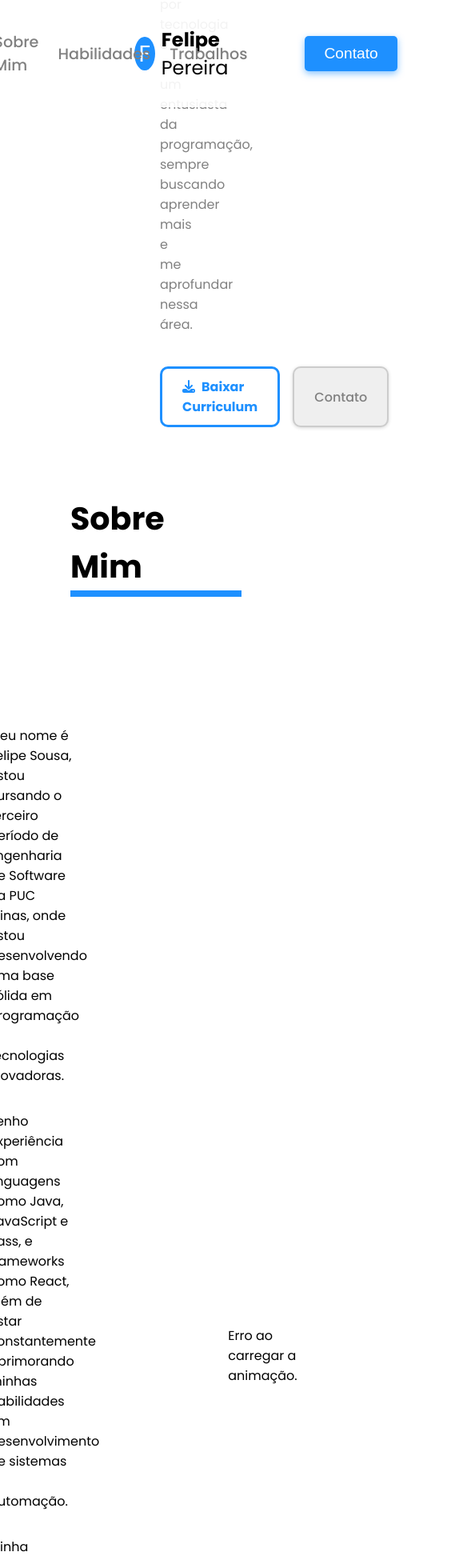
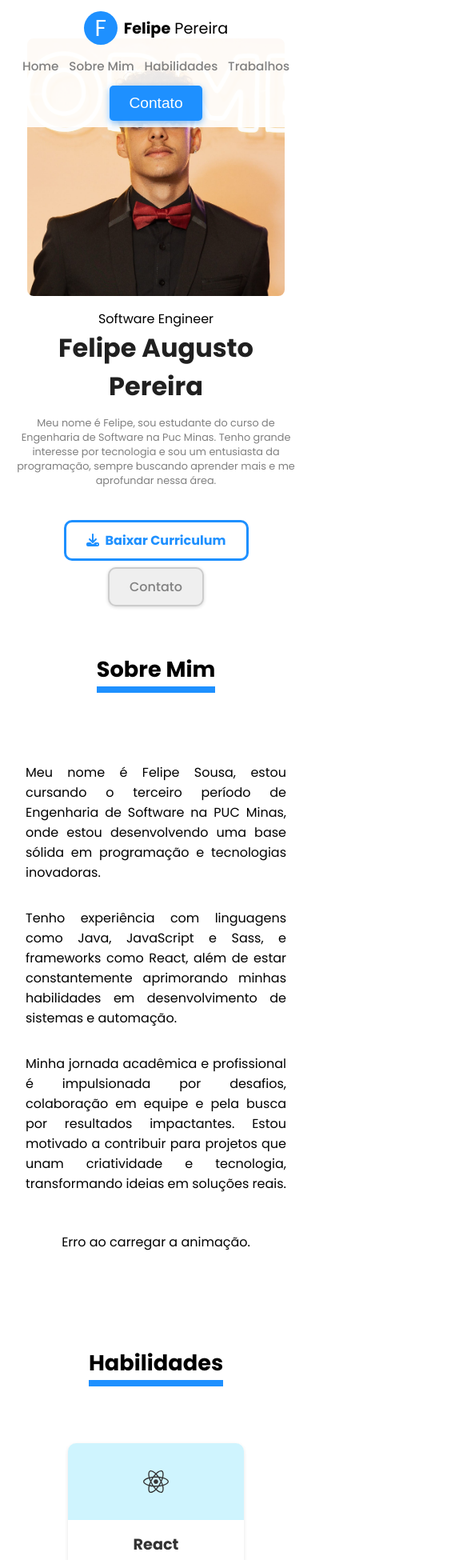
Before and after one commit to felipeaps46/Portifolio, a React (Vite) app in the folder Portifolio/: page / in a window 390 px wide. Shown: the top 1950 px of the page at 80% size, 564 px wide, since content can reach past the window. Built offline with nearby package versions, Linux system fonts and the light colour scheme; no server answers.

Commit message:
Mudanças na responsividade

```diff
--- a/Portifolio/src/components/Animation/index.jsx
+++ b/Portifolio/src/components/Animation/index.jsx
@@ -7,7 +7,7 @@ const Animation = ({animationUrl}) => {
     if (loading) return <p>Carregando animação...</p>;
     if (!animationData) return <p>Erro ao carregar a animação.</p>;
 
-    return <Lottie animationData={animationData} loop autoplay style={{ maxWidth: "100%" }} />;
+    return <Lottie animationData={animationData} loop autoplay style={{ maxWidth: "100%", overflow: "hidden" }} />;
 }
 
 export default Animation
--- a/Portifolio/src/components/CardsTech/styles.module.scss
+++ b/Portifolio/src/components/CardsTech/styles.module.scss
@@ -1,40 +1,37 @@
 .main {
-    display: flex;
-    flex-direction: row;
-    flex-wrap: wrap;
-    gap: 1rem;
-    justify-content: center;
-    padding: 2rem;
-    max-width: 100%;
-
+    display: flex;             /* Layout em flex */
+    flex-wrap: wrap;           /* Permite quebra de linha */
+    gap: 1.5rem;               /* Espaçamento entre os cards */
+    justify-content: center;   /* Centraliza os cards */
+    max-width: 1200px;         /* Largura máxima do container */
+    margin: 0 auto;            /* Centraliza horizontalmente na tela */
+    padding: 2rem;             /* Espaçamento interno */
 
     .itemContainer {
-        display: flex;
-        flex-direction: column;
-        align-items: center;
-        width: 20%;
-        height: 11rem;
+      /* Ajuste de dimensões para o card */
+      width: 220px;            /* Largura fixa (ajuste conforme necessário) */
+      background-color: #fff;  /* Fundo branco para destacar */
       border-radius: 10px;
-        box-shadow: 0 4px 8px rgba(0, 0, 0, 0.1);
+      overflow: hidden;
+      text-align: center;
+      cursor: pointer;
       transition: transform 0.3s, box-shadow 0.3s;
-        cursor: pointer;
+      box-shadow: 0 2px 5px rgba(0, 0, 0, 0.1);
 
+      /* Efeito hover */
       &:hover {
         transform: translateY(-5px);
-            box-shadow: 0 6px 12px rgba(0, 0, 0, 0.15);
+        box-shadow: 0 5px 10px rgba(0, 0, 0, 0.15);
       }
 
+      /* Seção do ícone */
       .iconContainer {
+        /* Você pode usar a cor vinda de props ou JS inline */
+        background-color: #f5f5f5;
+        padding: 2rem;
         display: flex;
-            width: 100%;
-            height: 50%;
+        align-items: center;
         justify-content: center;
-            padding: 0;
-            background-position: center;
-            align-items: center;
-            background-size: cover;
-            border-top-left-radius: 10px;
-            border-top-right-radius: 10px;
 
         .icon {
           font-size: 2rem;
@@ -42,21 +39,82 @@
         }
       }
 
+      /* Seção do texto */
       .textContainer {
-            display: flex;
+        padding: 1rem;
 
-            width: 100%;
-            height: 50%;
-            justify-content: center;
-            align-items: center;
-
-            .title{
+        .title {
           font-size: 1.2rem;
           font-weight: 700;
-                text-align: center;
+          margin: 0;
+          color: #333;
+        }
+      }
     }
   }
 
 
+/* ------------------------- */
+/*       RESPONSIVIDADE      */
+/* ------------------------- */
+
+@media (max-width: 992px) {
+    .main {
+      padding: 2rem 1rem;
+    }
+
+    .itemContainer {
+      width: 25%;
+      height: 10rem;
+
+      .iconContainer .icon {
+        font-size: 2.2rem;
+      }
+
+      .textContainer .title {
+        font-size: 1.1rem;
       }
     }
+  }
+
+  @media (max-width: 768px) {
+    .main {
+      padding: 1.5rem 1rem;
+    }
+
+    .itemContainer {
+      width: 33.3%;
+      height: 9.5rem;
+
+      .iconContainer .icon {
+        font-size: 2rem;
+      }
+
+      .textContainer .title {
+        font-size: 1rem;
+      }
+    }
+  }
+
+  @media (max-width: 480px) {
+    .main {
+      padding: 1rem 0.5rem;
+    }
+
+    .itemContainer {
+      width: 80%;
+      height: auto;
+
+      .iconContainer {
+        .icon {
+          font-size: 1.8rem;
+        }
+      }
+
+      .textContainer {
+        .title {
+          font-size: 0.95rem;
+        }
+      }
+    }
+  }
--- a/Portifolio/src/components/NavBar/styles.module.scss
+++ b/Portifolio/src/components/NavBar/styles.module.scss
@@ -75,3 +75,70 @@
         }
     }
 }
+
+
+
+
+
+/* -------------------- */
+/*       RESPONSIVO     */
+/* -------------------- */
+
+@media (max-width: 768px) {
+    .main,
+    .mainScrolled {
+      padding: 1rem 2rem;
+
+      .leftMenu {
+        width: auto;
+        padding-left: 0;
+        margin-right: auto;
+      }
+
+      .rightMenu {
+        width: auto;
+        padding-right: 0;
+        margin-left: auto;
+        gap: 1rem;
+        .linkText {
+          font-size: 1rem;
+        }
+      }
+    }
+  }
+
+  @media (max-width: 480px) {
+    .main,
+    .mainScrolled {
+      flex-direction: column;
+      justify-content: center;
+      padding: 0.5rem 1rem;
+
+      .leftMenu {
+        width: 100%;
+        padding-left: 0;
+        justify-content: center;
+        margin-bottom: 0.5rem;
+
+        .nameTitle {
+          font-size: 1.2rem;
+        }
+      }
+
+      .rightMenu {
+        width: 100%;
+        padding-right: 0;
+        justify-content: center;
+        flex-wrap: wrap;
+        gap: 0.8rem;
+
+        .linkText {
+          font-size: 0.95rem;
+        }
+
+        .btnContainer {
+          margin-left: 0;
+        }
+      }
+    }
+  }
--- a/Portifolio/src/data/HabilidadesData.tsx
+++ b/Portifolio/src/data/HabilidadesData.tsx
@@ -20,10 +20,6 @@ export const HabilidadesData = [
         icon: faSass
     },
     {
-        title: "C",
-        icon: faC
-    },
-    {
         title: "Java",
         icon: faJava
     },
--- a/Portifolio/src/data/ProjetosData.tsx
+++ b/Portifolio/src/data/ProjetosData.tsx
@@ -34,7 +34,7 @@ export const ProjetosData = [
     {
         title: "Básico Bem Feito",
         image: projeto01,
-        description: "Projeto desenvolvido na disciplina de Trabalho Interdisciplinar do primeiro período do curso, com foco na criação de um sistema para gestão e acompanhamento de treinos. A solução foi projetada para permitir que usuários acompanhem sua evolução na academia e tenham fichas de treino personalizadas de acordo com seus objetivos e necessidades individuais.",
+        description: "Projeto desenvolvido na disciplina de Trabalho Interdisciplinar do primeiro período do curso, com foco na criação de um sistema para gestão e acompanhamento de treinos.",
         link: "",
         type: "Academia",
         technologies: [
--- a/Portifolio/src/index.css
+++ b/Portifolio/src/index.css
@@ -1,6 +1,10 @@
 @import url('https://fonts.googleapis.com/css2?family=Poppins:wght@400;500;600;700&display=swap');
 
-
+html, body {
+  margin: 0;
+  padding: 0;
+  overflow-x: hidden;
+}
 
 body {
     font-family: 'Poppins', sans-serif;
--- a/Portifolio/src/styles/home.module.scss
+++ b/Portifolio/src/styles/home.module.scss
@@ -1,9 +1,15 @@
 @import url('https://fonts.googleapis.com/css2?family=Poppins:wght@400;500;600;700&display=swap');
 
-
+*,
+*::before,
+*::after {
+    box-sizing: border-box;
+}
 
 
 .main {
+    width: 100%;
+
     padding: 0 5rem;
 
     .secaoInicial {
@@ -186,7 +192,7 @@
         width: 100%;
 
         .cardsContainer {
-            max-width: 100vw;
+            max-width: 100%;
             padding: 7rem;
             padding-bottom: 0;
             padding-top: 3rem;
@@ -224,10 +230,12 @@
                     color: #202020;
                 }
 
-                .contatoEmailContainer, .contatoTelefoneContainer {
+                .contatoEmailContainer,
+                .contatoTelefoneContainer {
                     display: flex;
                     align-items: center;
-                    gap: 0.5rem; /* Espaço entre o ícone e o texto */
+                    gap: 0.5rem;
+                    /* Espaço entre o ícone e o texto */
                 }
 
                 .btnContainer {
@@ -267,3 +275,193 @@
         }
     }
 }
+
+
+
+
+
+
+
+
+
+
+/* responsividade.scss */
+
+/* Ajustes para telas até 768px (tablets e pequenos desktops) */
+@media only screen and (max-width: 768px) {
+    .main {
+        padding: 0 2rem;
+
+        .secaoInicial {
+            flex-direction: column;
+            margin-top: 4rem;
+            height: auto;
+
+            .secaoInicial_Esquerda,
+            .secaoInicial_Direita {
+                width: 100%;
+                padding: 0;
+                text-align: center;
+            }
+
+            .secaoInicial_Esquerda {
+                justify-content: center;
+                margin-bottom: 1rem;
+
+                .imagemPessoal {
+                    width: 80%;
+                }
+            }
+
+            .secaoInicial_Direita {
+                padding: 1rem;
+
+                .subtitulo {
+                    font-size: 1.2rem;
+                }
+
+                .titulo {
+                    font-size: 2.5rem;
+                }
+
+                .descricao {
+                    font-size: 0.9rem;
+                    padding-right: 0;
+                }
+
+                .secaoInicial_btnsContainer {
+                    flex-direction: column;
+                    gap: 0.5rem;
+                    align-items: center;
+                }
+            }
+        }
+
+        .secaoSobre {
+            .secaoSobre_Content {
+                display: flex;
+                flex-direction: column;
+                padding: 1rem;
+
+                .secaoSobre_Esquerda,
+                .secaoSobre_Direita {
+                    width: 100%;
+                    padding: 1rem;
+                    text-align: justify;
+                }
+
+                .secaoSobre_Direita {
+                    margin-top: 1rem;
+                }
+            }
+        }
+
+        .secaoHabilidades {
+            .cardsContainer {
+                padding: 3rem 1rem 0 1rem;
+            }
+        }
+
+        .secaoContato {
+            margin-top: 6rem;
+            .secaoContato_Content {
+                flex-direction: column;
+                align-items: center;
+                padding: 3rem 1rem;
+                gap: 2rem;
+
+                .secaoContato_Esquerda,
+                .secaoContato_Direita {
+                    width: 100%;
+                    padding: 0;
+                }
+            }
+        }
+    }
+
+    .tituloSecao {
+        margin-top: 5%;
+
+        .titulo {
+            font-size: 1.9rem;
+        }
+    }
+}
+
+/* Ajustes para telas até 480px (celulares) */
+@media only screen and (max-width: 480px) {
+    .main {
+        padding: 0 1rem;
+        margin: 0 auto;
+
+        .secaoInicial {
+            margin-top: 3rem;
+
+            .secaoInicial_Esquerda,
+            .secaoInicial_Direita {
+                width: 100%;
+                padding: 0;
+            }
+
+            .secaoInicial_Esquerda {
+                margin-bottom: 1rem;
+
+                .imagemPessoal {
+                    width: 90%;
+                }
+            }
+
+            .secaoInicial_Direita {
+                .subtitulo {
+                    font-size: 1rem;
+                }
+
+                .titulo {
+                    font-size: 2rem;
+                }
+
+                .descricao {
+                    font-size: 0.8rem;
+                    padding-right: 0;
+                }
+
+                .secaoInicial_btnsContainer {
+                    flex-direction: column;
+                    gap: 0.5rem;
+                }
+            }
+        }
+
+        .secaoSobre {
+            .secaoSobre_Content {
+                padding: 1rem;
+
+                .secaoSobre_Esquerda,
+                .secaoSobre_Direita {
+                    padding: 0;
+                }
+            }
+        }
+
+        .secaoHabilidades {
+            .cardsContainer {
+                padding: 2rem 1rem 0 1rem;
+            }
+        }
+
+        .secaoContato {
+            .secaoContato_Content {
+                padding: 2rem 1rem;
+                gap: 1rem;
+            }
+        }
+    }
+
+    .tituloSecao {
+        margin-top: 10%;
+
+        .titulo {
+            font-size: 1.7rem;
+        }
+    }
+}
```
Also changed, not shown: Portifolio/src/components/CardsProjects/index.tsx (+14 -9 lines), Portifolio/src/components/CardsProjects/styles.module.scss (+48 -26 lines), Portifolio/src/components/Forms/index.tsx (+13 -4 lines), Portifolio/src/imgs/projeto01.png. Lines whose indentation alone changed are shown as unchanged.
